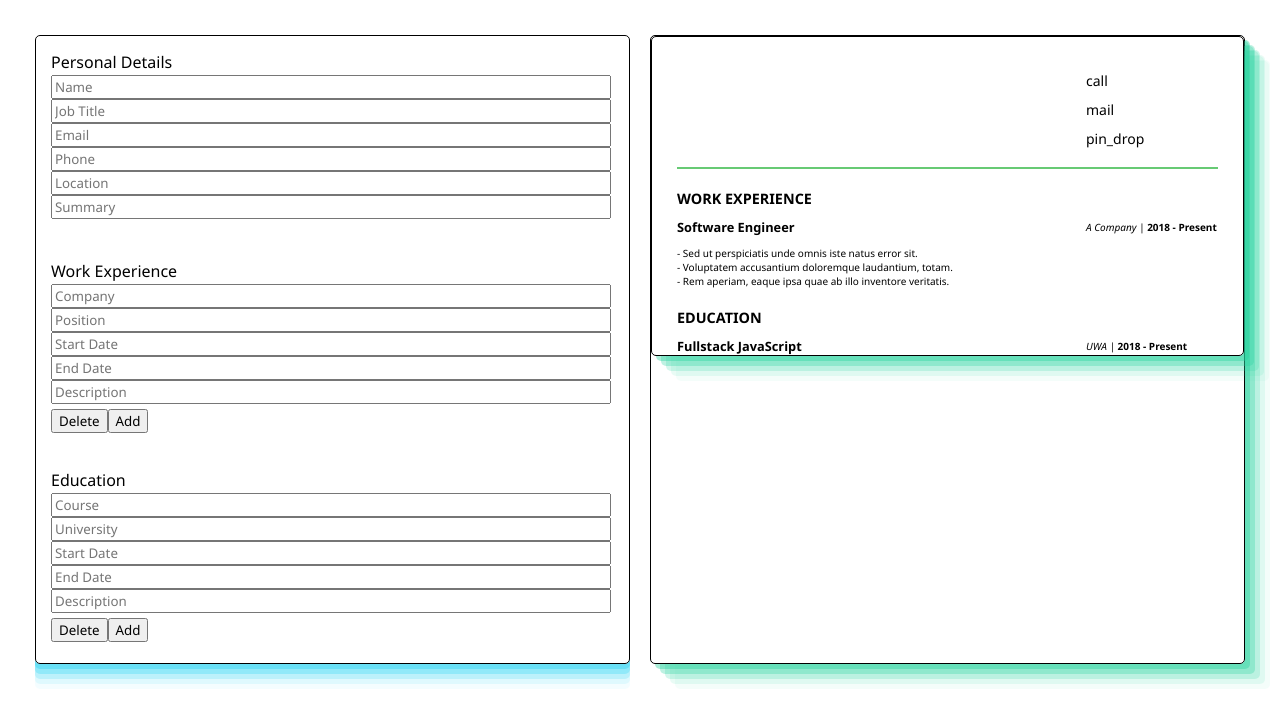
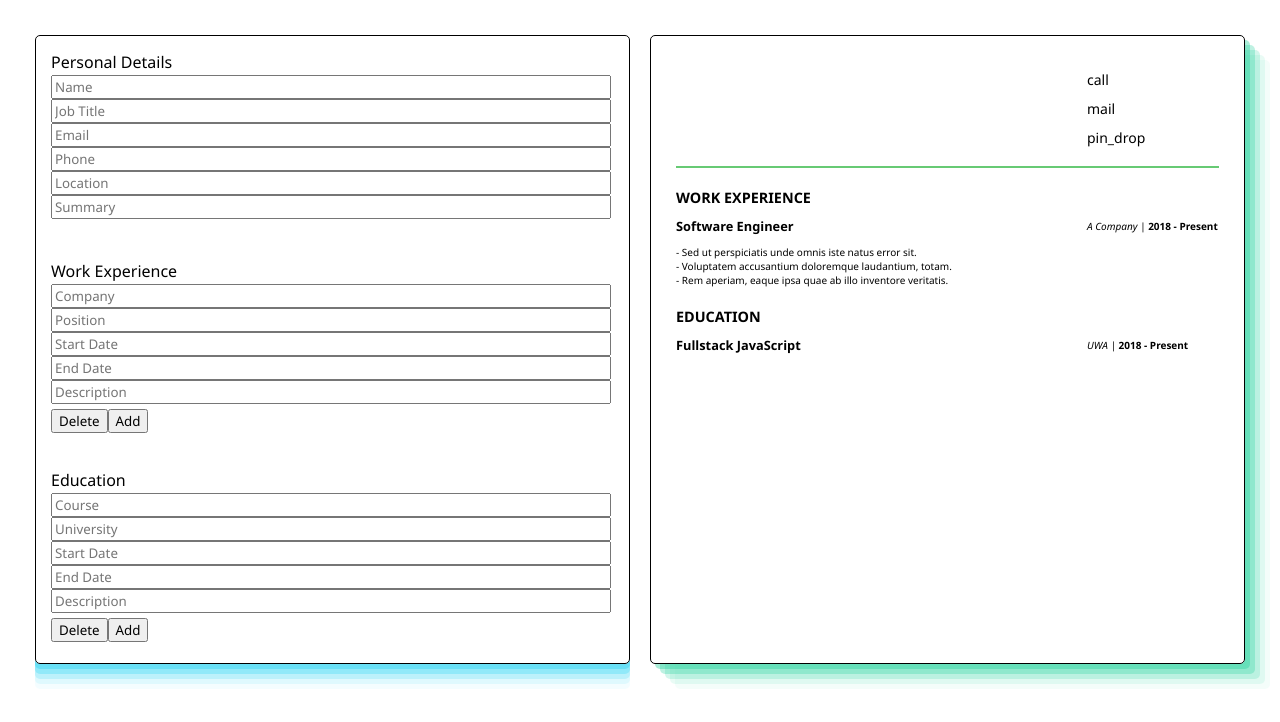
Before and after one commit to Waldorfio/cv-application, a React (Create React App) app: page / in a window 1280 px wide. Shown: the top 722 px of the page. Built offline with nearby package versions, Linux system fonts and the light colour scheme.

Commit message:
Fix form container nesting twice

```diff
--- a/src/App.js
+++ b/src/App.js
@@ -169,9 +169,9 @@ class App extends Component {
             eduAdd = {this.eduAdd}
           />
         </div>
-        <div id='view-container'>
-          <FormView output={this.state}/>
-        </div>
+
+        <FormView output={this.state}/>
+
       </div>
     );
   }
```
